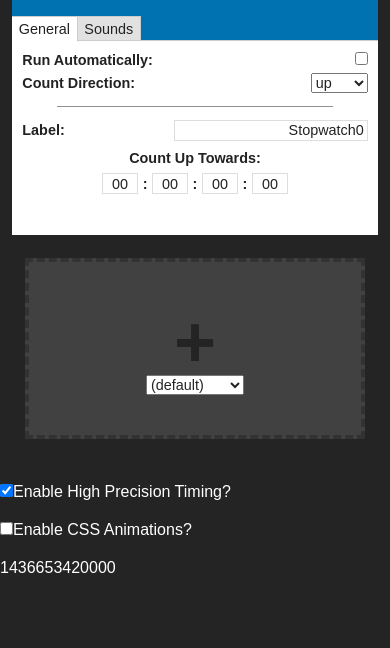
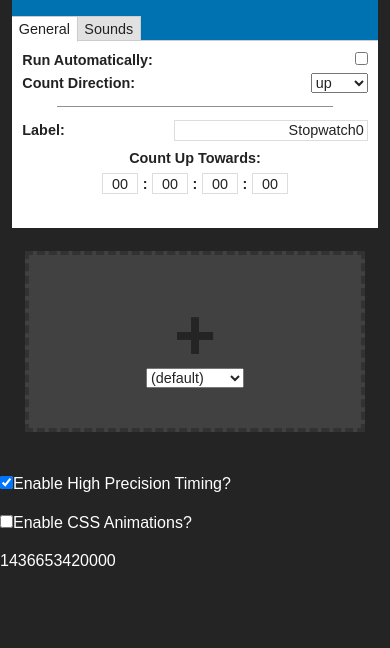
Before and after one commit to theBrianCui/ProtoWatch, a plain HTML site: page src/index.html in a window 390 px wide. Shown: the part 196-844 px from the top of the page. Drawn offline with Linux system fonts and the light colour scheme; no server answers.

Commit message:
Reduced overall module height and hid arrow on small displays.

```diff
--- a/src/css/main.css
+++ b/src/css/main.css
@@ -404,7 +404,7 @@ body.links_main #topbar #menuWrapper ul li.links_main {
 
 .Module .tabs {
     position: relative;
-    min-height: 15em; /* This part sucks */
+    min-height: 14.5em; /* This part sucks */
     min-width: 18.5em;
     clear: both;
     margin: 1.2em 0 0;
@@ -593,6 +593,10 @@ body.links_main #topbar #menuWrapper ul li.links_main {
 
     .Module .tabs {
         min-width: unset;
+    }
+
+    .Module.activeModule:after {
+        display: none;
     }
 
     .Module#addModuleButton {
```
